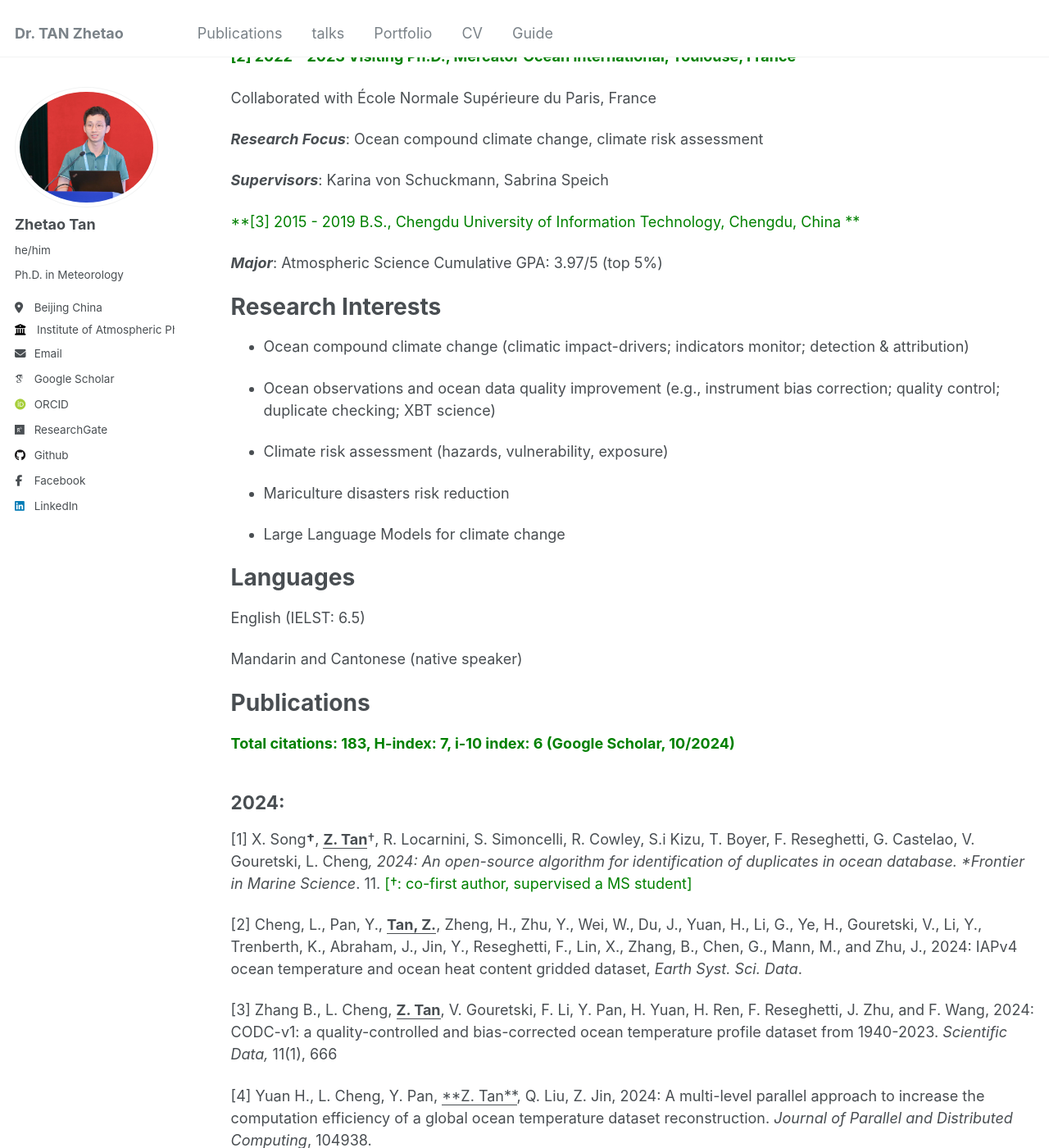
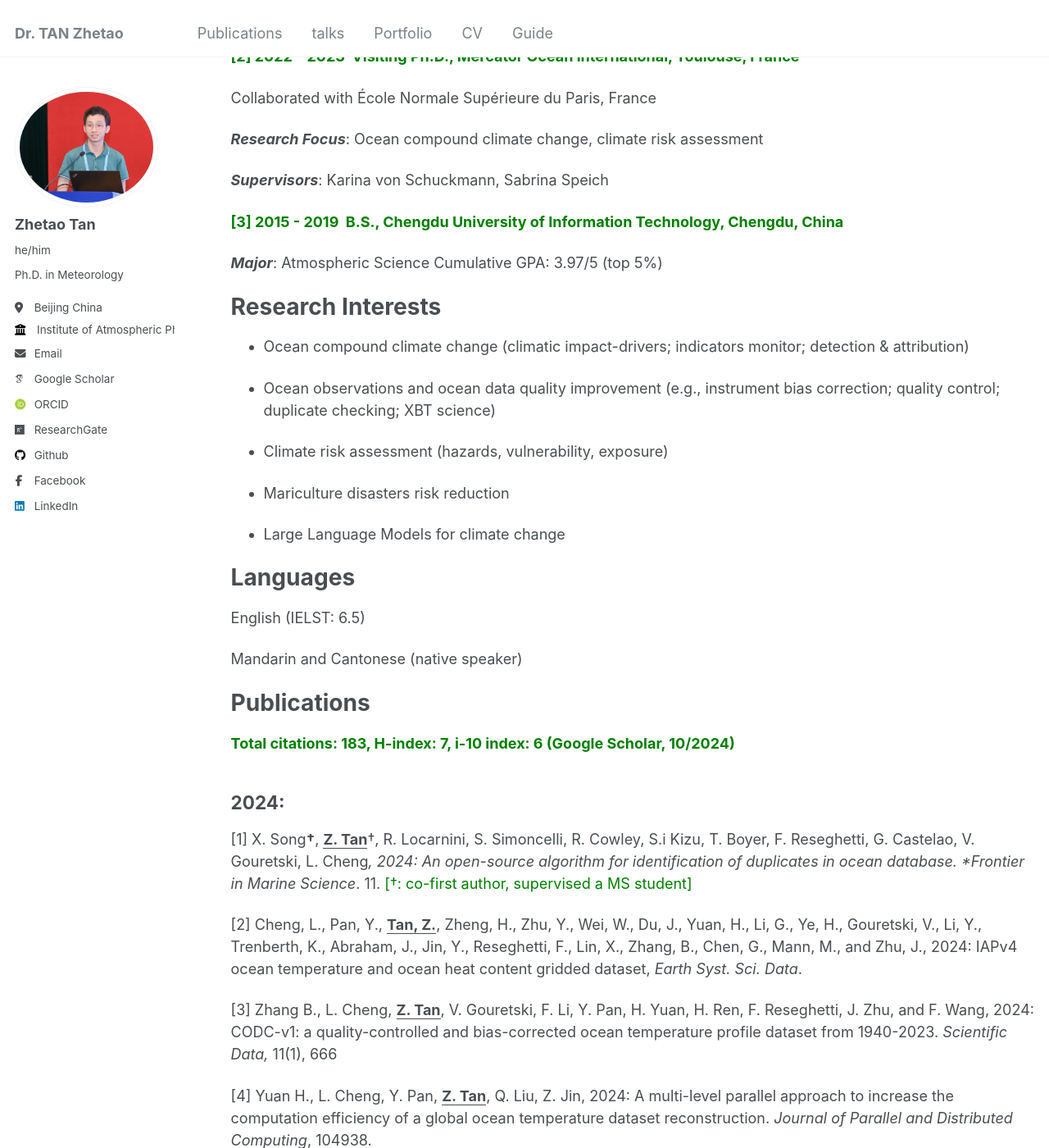
Before and after one commit to zqtzt/zqtzt.github.io, a Jekyll site: the page built from _pages/cv.md, in a window 1280 px wide and 1400 px high, scrolled down 478 px. Shown: the whole window at 82% size. Built offline with Jekyll 4.4.1, drawn with Linux system fonts in a browser that asks for light colours; some web fonts are replaced.

Commit message:
update_20241003

```diff
--- a/_pages/cv.md
+++ b/_pages/cv.md
@@ -23,7 +23,7 @@ Education
 
 ***Supervisors***: Prof. CHENG Lijing; Prof. ZHU Jiang
 
-<span style="color:#008000;">**[2] 2022 – 2023 Visiting Ph.D., Mercator Ocean international, Toulouse, France** </span>
+<span style="color:#008000;">**[2] 2022 – 2023  Visiting Ph.D., Mercator Ocean international, Toulouse, France** </span>
 
 Collaborated with École Normale Supérieure du Paris, France
 
@@ -31,7 +31,7 @@ Collaborated with École Normale Supérieure du Paris, France
 
 ***Supervisors***: Karina von Schuckmann, Sabrina Speich
 
-<span style="color:#008000;">**[3] 2015 - 2019  B.S.,  Chengdu University of Information Technology, Chengdu, China **</span>
+**<span style="color:#008000;">[3] 2015 - 2019  B.S.,  Chengdu University of Information Technology, Chengdu, China </span>**
 
 ***Major***: Atmospheric Science  Cumulative GPA: 3.97/5 (top 5%)
 
@@ -64,7 +64,7 @@ Mandarin and Cantonese (native speaker)
 
 [3] Zhang B., L. Cheng, **<u>Z. Tan</u>**, V. Gouretski, F. Li, Y. Pan, H. Yuan, H. Ren, F. Reseghetti, J. Zhu, and F. Wang, 2024: CODC-v1: a quality-controlled and bias-corrected ocean temperature profile dataset from 1940-2023. *Scientific Data,* 11(1), 666
 
-[4] Yuan H., L. Cheng, Y. Pan, <u>**Z. Tan**</u>, Q. Liu, Z. Jin, 2024: A multi-level parallel approach to increase the computation efficiency of a global ocean temperature dataset reconstruction. *Journal of Parallel and Distributed Computing*, 104938.
+[4] Yuan H., L. Cheng, Y. Pan, **<u>Z. Tan</u>**, Q. Liu, Z. Jin, 2024: A multi-level parallel approach to increase the computation efficiency of a global ocean temperature dataset reconstruction. *Journal of Parallel and Distributed Computing*, 104938.
 
 [5] Viktor Gourteski, Lijing Cheng, Juan Du, Xiaogang Xing, Fei Chai, **<u>Zhetao Tan</u>**. 2024: A consistent ocean oxygen profile dataset with new quality control and bias assessment. *Earth Syst. Sci. Data.* **2024**, 1-27,
 
@@ -93,7 +93,7 @@ Mandarin and Cantonese (native speaker)
 
 Patents
 ======
-[1] Cheng L., **Z. Tan**, B. Zhang, J. Zhu., 2023. A method and system for quality control ocean profile observations. CN202310234743.4
+[1] Cheng L., **<u>Z. Tan</u>**, B. Zhang, J. Zhu., 2023. A method and system for quality control ocean profile observations. CN202310234743.4
 
 
 **Projects**
```
Also changed, not shown: _portfolio/portfolio-2.html (deleted, +0 -7 lines), _portfolio/1-China-Indonesia workshop.md (renamed from _portfolio/China-Indonesia workshop.md), _portfolio/2-PhD_graduation.md (renamed from _portfolio/PhD_graduation.md), _portfolio/3-Climiind_LLMs.md (renamed from _portfolio/Climiind_LLMs.md), _portfolio/4-AAS_2023_temperature.md (renamed from _portfolio/AAS_2023_temperature.md), _portfolio/5-France_visitingPhD.md (renamed from _portfolio/France_visitingPhD.md), _portfolio/6-Task_team_IQuOD.md (renamed from _portfolio/Task_team_IQuOD.md), _portfolio/7-CFA_ESG.md (renamed from _portfolio/CFA_ESG.md), _portfolio/8-COP27_news.md (renamed from _portfolio/COP27_news.md), 1 other file.
